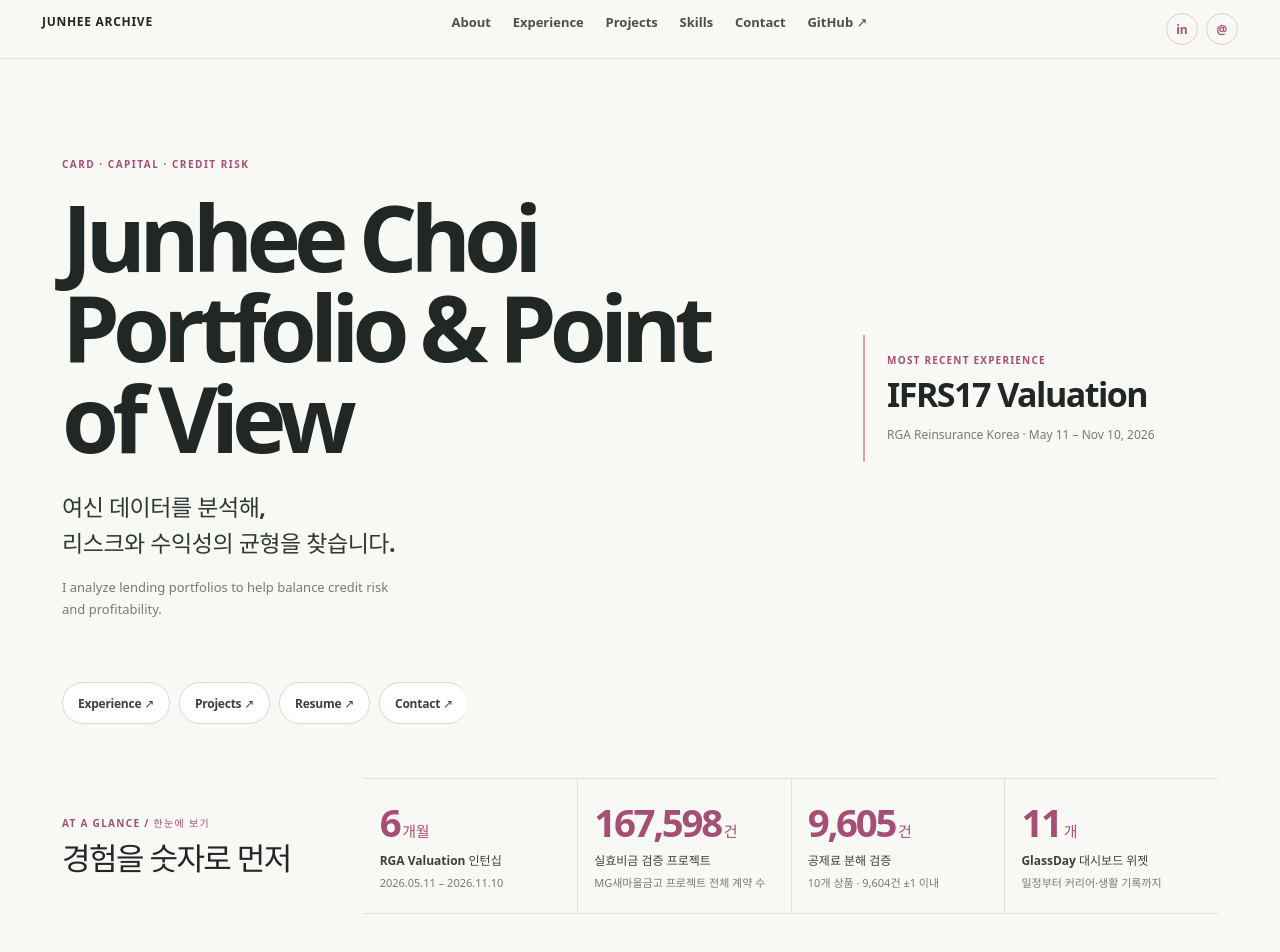
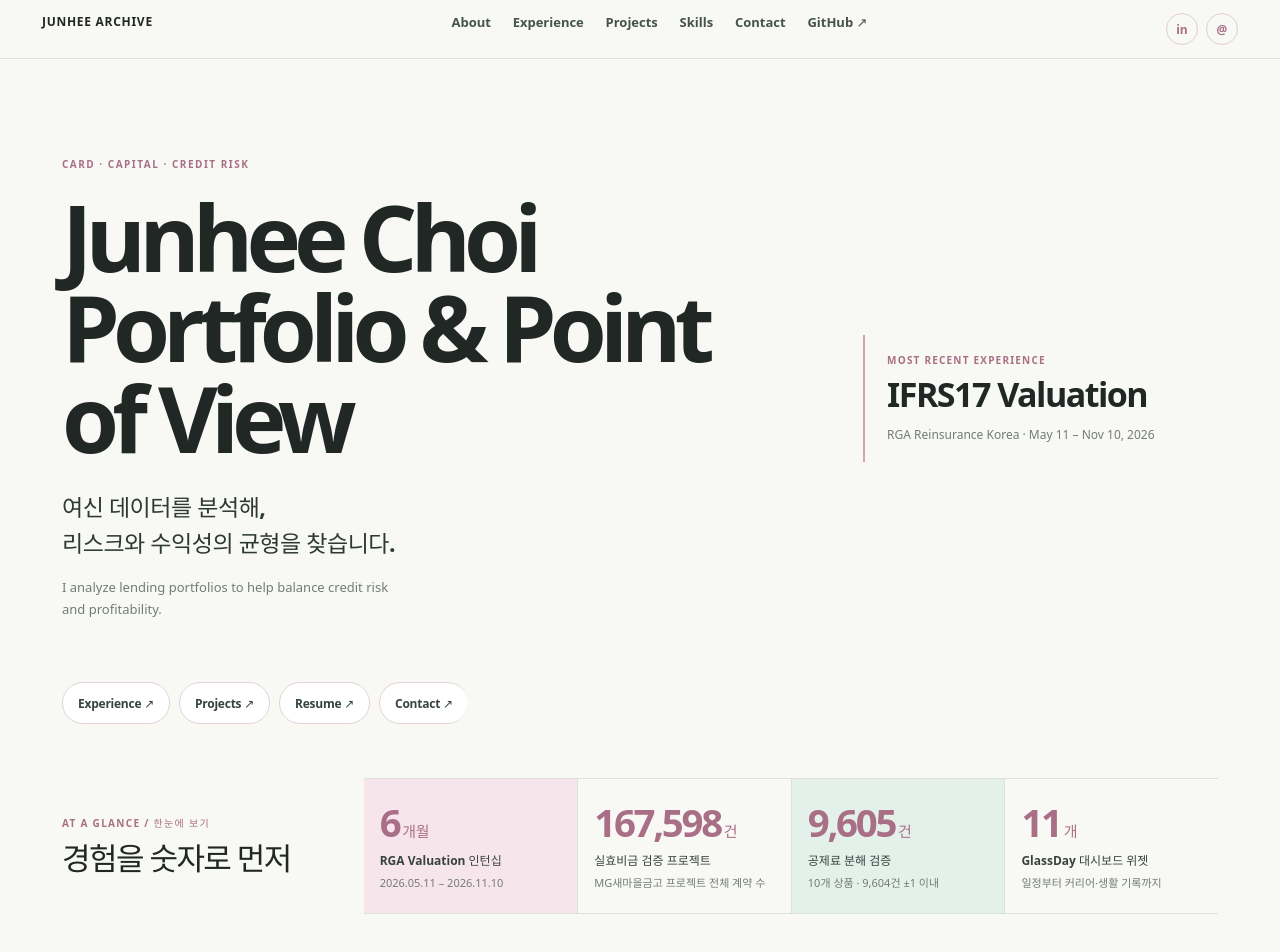
Before and after one commit to haileychoii/junhee-portfolio, a React (Vite) app: page / in a window 1280 px wide. Shown: the top 952 px of the page. Built offline with nearby package versions, Linux system fonts and the light colour scheme; a web font is replaced by a local one.

Commit message:
Add pale pink and mint portfolio accents

```diff
--- a/src/App.css
+++ b/src/App.css
@@ -1673,10 +1673,10 @@ h2 {
   --muted: #737c77;
   --line: #dce1dc;
   --card: #ffffff;
-  --pink: #f2bfd2;
-  --mint: #f7e4eb;
-  --accent: #a64f75;
-  --accent-soft: #f8e9ef;
+  --pink: #f7e5ec;
+  --mint: #e4f1eb;
+  --accent: #a96f86;
+  --accent-soft: #f9edf2;
 }
 
 html, body, #root { width: 100%; }
@@ -1732,6 +1732,7 @@ body { overflow-x: clip; background: var(--bg); color: var(--text); }
 }
 .quickLinks a:hover, .quickLinks .resumeButton:hover { transform: translateY(-1px); border-color: #d6a3b7; background: var(--accent-soft); box-shadow: none; }
 .quickLinks a:active, .quickLinks .resumeButton:active { transform: translateY(0); box-shadow: none; }
+.quickLinks a:hover, .quickLinks .resumeButton:hover { border-color: #e4cad5; background: var(--pink); }
 
 /* Use large numerals as quiet evidence; keep the metric row open and readable. */
 .overview { grid-template-columns: minmax(185px, .65fr) minmax(0, 2fr); gap: 24px; margin-top: 54px; border: 0; background: transparent; }
@@ -1740,7 +1741,8 @@ body { overflow-x: clip; background: var(--bg); color: var(--text); }
 .overviewHeading h2 { font-size: clamp(22px, 2.8vw, 31px); }
 .overviewGrid { border-top: 1px solid var(--line); border-bottom: 1px solid var(--line); }
 .overviewMetric { padding: 22px 16px; border-left: 1px solid var(--line); }
-.overviewMetricPink, .overviewMetricMint { background: transparent; }
+.overviewMetricPink { background: var(--pink); }
+.overviewMetricMint { background: var(--mint); }
 .metricValue { color: var(--accent); font-size: clamp(27px, 3vw, 40px); }
 .overviewMetric p { color: #38433e; font-size: 12px; }
 .overviewMetric small { color: var(--muted); }
@@ -1756,7 +1758,7 @@ body { overflow-x: clip; background: var(--bg); color: var(--text); }
 .careerArc h3 { letter-spacing: -.04em; }
 .careerArc p, .aboutStory p { color: #58635d; }
 .archiveRow { border-bottom-color: var(--line); }
-.archiveRow:hover { background: #f0f5f2; }
+.archiveRow:hover { background: var(--mint); }
 .archiveIndex, .archiveArrow { color: var(--accent); }
 .archiveArrow { border-color: #cad5ce; }
 .archiveRow:hover .archiveArrow { background: var(--accent-soft); border-color: var(--accent); }
@@ -1768,7 +1770,7 @@ body { overflow-x: clip; background: var(--bg); color: var(--text); }
 .skillArea { grid-template-columns: minmax(0, .9fr) minmax(0, 1.1fr); gap: 28px; align-items: stretch; }
 .skillList { gap: 8px; }
 .skillChip { padding: 9px 13px; border: 1px solid #e4d2d9; border-radius: 999px; background: #fff; color: #51434a; box-shadow: none; font-size: 13px; font-weight: 700; }
-.skillChip:hover, .skillChip.active { border-color: #d6a3b7; background: var(--accent-soft); color: var(--accent); box-shadow: none; transform: none; }
+.skillChip:hover, .skillChip.active { border-color: #e4cad5; background: var(--pink); color: var(--accent); box-shadow: none; transform: none; }
 .skillDescription { padding: 20px 22px; border: 1px solid var(--line); border-radius: 14px; background: #fff; box-shadow: none; }
 .skillDescription h3 { margin-bottom: 9px; font-size: clamp(22px, 2.4vw, 30px); }
 .skillDescription p:not(.eyebrow) { font-size: 14px; line-height: 1.65; }
@@ -1776,7 +1778,7 @@ body { overflow-x: clip; background: var(--bg); color: var(--text); }
 .contactBox { min-height: 0; padding: 24px; border: 1px solid #e4d2d9; border-radius: 14px; background: #fff; box-shadow: none; gap: 9px; }
 .contactBox > span:not(.contactHoverLabel) { font-size: 19px; }
 .contactBox strong { font-size: clamp(19px, 2.3vw, 28px); }
-.contactBox:hover { transform: translateY(-2px); border-color: #d6a3b7; background: var(--accent-soft); box-shadow: none; }
+.contactBox:hover { transform: translateY(-2px); border-color: #c8ddd1; background: var(--mint); box-shadow: none; }
 .footer { border-top: 1px solid var(--line); }
 
 /* Apply the same restrained palette to project detail pages. */
```
